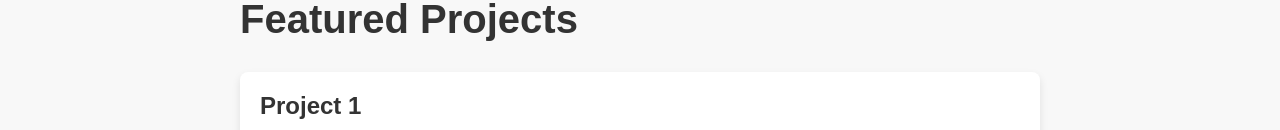
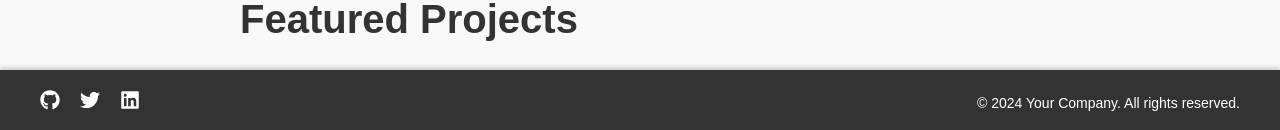
Before and after one commit to chirag-soni23/My-portfolio, a React (Vite) app: page / in a window 1280 px wide. Shown: the part 665-795 px from the top of the page. Built offline with nearby package versions, Linux system fonts and the light colour scheme.

Commit message:
Protfolio

```diff
--- a/package.json
+++ b/package.json
@@ -12,6 +12,7 @@
   "dependencies": {
     "react": "^18.2.0",
     "react-dom": "^18.2.0",
+    "react-icons": "^5.0.1",
     "react-router-dom": "^6.21.3"
   },
   "devDependencies": {
--- a/src/Components/Layout.jsx
+++ b/src/Components/Layout.jsx
@@ -1,12 +1,14 @@
 import React from 'react'
 import Navbar from './Navbar.jsx'
 import { Outlet } from 'react-router-dom'
+import Footer from '../pages/Footer.jsx'
 
 function Layout() {
   return (
     <>
     <Navbar/>
     <Outlet />
+    <Footer/>
     </>
   )
 }
--- /dev/null
+++ b/src/Stylesheet/Footer.css
@@ -0,0 +1,66 @@
+/* Footer.css */
+
+.footer {
+    background-color: #333;
+    color: #fff;
+    padding: 20px 0;
+    position: fixed;
+    bottom: 0;
+    width: 100%;
+    box-shadow: 0px -2px 5px rgba(0, 0, 0, 0.2);
+  }
+
+  .footer-container {
+    max-width: 1200px;
+    margin: 0 auto;
+    display: flex;
+    justify-content: space-between;
+    align-items: center;
+  }
+
+  .social-links {
+    display: flex;
+    align-items: center;
+  }
+
+  .social-links a {
+    color: #fff;
+    text-decoration: none;
+    font-size: 20px;
+    margin-right: 20px;
+    transition: color 0.3s ease;
+  }
+
+  .social-links a:hover {
+    color: #00bcd4;
+  }
+
+  .footer-text {
+    text-align: right;
+  }
+
+  .footer-text p {
+    margin: 0;
+    font-size: 14px;
+  }
+
+  /* Responsive styles */
+
+  @media only screen and (max-width: 768px) {
+    .footer {
+      padding: 15px 0;
+    }
+
+    .footer-container {
+      flex-direction: column;
+      text-align: center;
+    }
+
+    .social-links {
+      margin-bottom: 10px;
+    }
+
+    .social-links a {
+      margin-right: 10px;
+    }
+  }
--- a/src/Stylesheet/Navbar.css
+++ b/src/Stylesheet/Navbar.css
@@ -3,6 +3,11 @@
 .navbar {
   background-color: #333;
   padding: 15px 0;
+  position: sticky;
+  z-index: 999;
+  top: 0;
+  left: 0;
+  right: 0;
 }
 
 .navbar-container {
--- /dev/null
+++ b/src/pages/Footer.jsx
@@ -0,0 +1,45 @@
+// Footer.js
+
+import React from 'react';
+import '../Stylesheet/Footer.css';
+import { FaGithub, FaTwitter, FaLinkedin } from 'react-icons/fa';
+
+const Footer = () => {
+  return (
+    <footer className="footer">
+      <div className="footer-container">
+        <div className="social-links">
+          <a
+            href="https://github.com/chirag-soni23"
+            target="_blank"
+            rel="noopener noreferrer"
+            title="GitHub"
+          >
+            <FaGithub />
+          </a>
+          <a
+            href="https://twitter.com/ChiragSoni23"
+            target="_blank"
+            rel="noopener noreferrer"
+            title="Twitter"
+          >
+            <FaTwitter />
+          </a>
+          <a
+            href="https://www.linkedin.com/in/chirag-soni-518828269/"
+            target="_blank"
+            rel="noopener noreferrer"
+            title="LinkedIn"
+          >
+            <FaLinkedin />
+          </a>
+        </div>
+        <div className="footer-text">
+          <p>&copy; 2024 Your Company. All rights reserved.</p>
+        </div>
+      </div>
+    </footer>
+  );
+};
+
+export default Footer;
```
Also changed, not shown: 1 other file (tests, documents, lock files or other folders).
